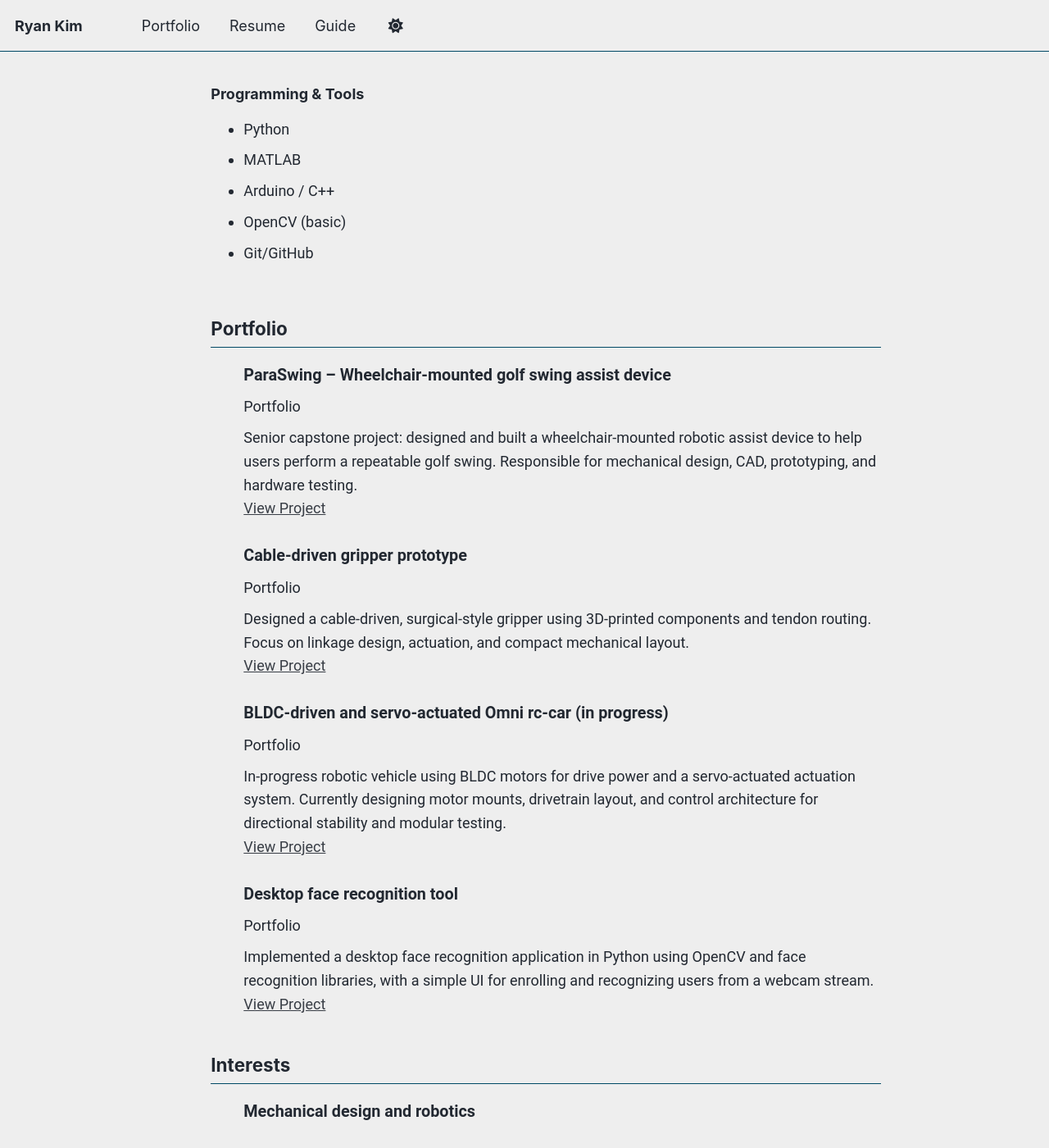
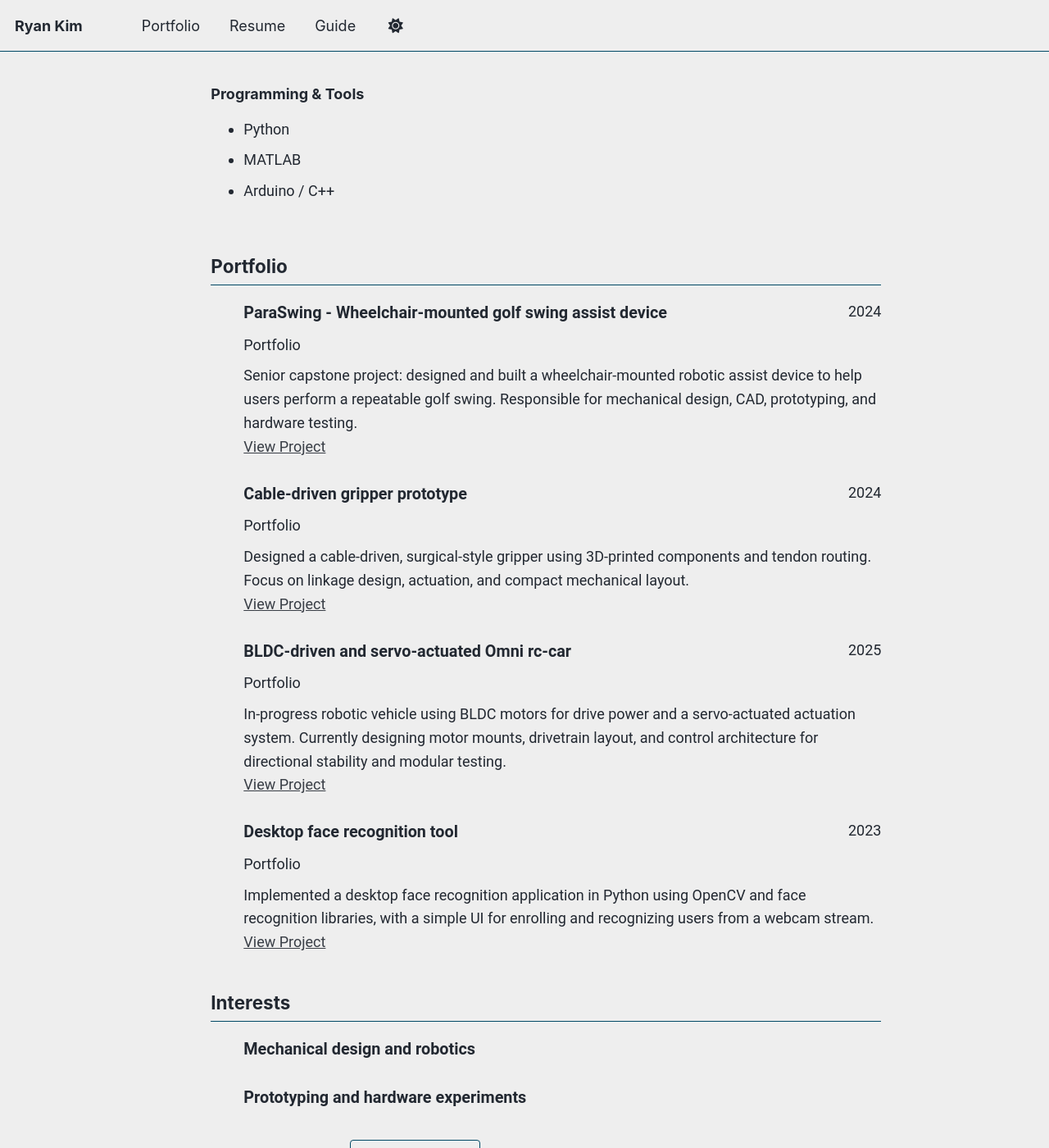
Before and after one commit to Rkydin/rkydin.github.io, a Jekyll site: the page built from _pages/cv-json.md, in a window 1280 px wide and 1400 px high, scrolled down 968 px. Shown: the whole window at 82% size. Built offline with Jekyll 4.4.1, drawn with Linux system fonts in a browser that asks for light colours; a script that is not in the unit is left out.

Commit message:
Update cv.json

```diff
--- a/_data/cv.json
+++ b/_data/cv.json
@@ -31,7 +31,7 @@
       "institution": "Rutgers University, School of Engineering",
       "area": "B.S. Biomedical Engineering",
       "studyType": "",
-      "startDate": "",
+      "startDate": "2021",
       "endDate": "2025",
       "gpa": null,
       "courses": []
@@ -64,9 +64,7 @@
       "keywords": [
         "Python",
         "MATLAB",
-        "Arduino / C++",
-        "OpenCV (basic)",
-        "Git/GitHub"
+        "Arduino / C++"
       ]
     }
   ],
@@ -87,30 +85,30 @@
   "teaching": [],
   "portfolio": [
     {
-      "name": "ParaSwing – Wheelchair-mounted golf swing assist device",
+      "name": "ParaSwing - Wheelchair-mounted golf swing assist device",
       "category": "portfolio",
-      "date": "",
+      "date": "2024-2025",
       "url": "",
       "description": "Senior capstone project: designed and built a wheelchair-mounted robotic assist device to help users perform a repeatable golf swing. Responsible for mechanical design, CAD, prototyping, and hardware testing."
     },
     {
       "name": "Cable-driven gripper prototype",
       "category": "portfolio",
-      "date": "",
+      "date": "2024",
       "url": "",
       "description": "Designed a cable-driven, surgical-style gripper using 3D-printed components and tendon routing. Focus on linkage design, actuation, and compact mechanical layout."
     },
     {
-      "name": "BLDC-driven and servo-actuated Omni rc-car (in progress)",
+      "name": "BLDC-driven and servo-actuated Omni rc-car",
       "category": "portfolio",
-      "date": "",
+      "date": "2025-Present",
       "url": "",
       "description": "In-progress robotic vehicle using BLDC motors for drive power and a servo-actuated actuation system. Currently designing motor mounts, drivetrain layout, and control architecture for directional stability and modular testing."
     },
     {
       "name": "Desktop face recognition tool",
       "category": "portfolio",
-      "date": "",
+      "date": "2023",
       "url": "",
       "description": "Implemented a desktop face recognition application in Python using OpenCV and face recognition libraries, with a simple UI for enrolling and recognizing users from a webcam stream."
     }
```
